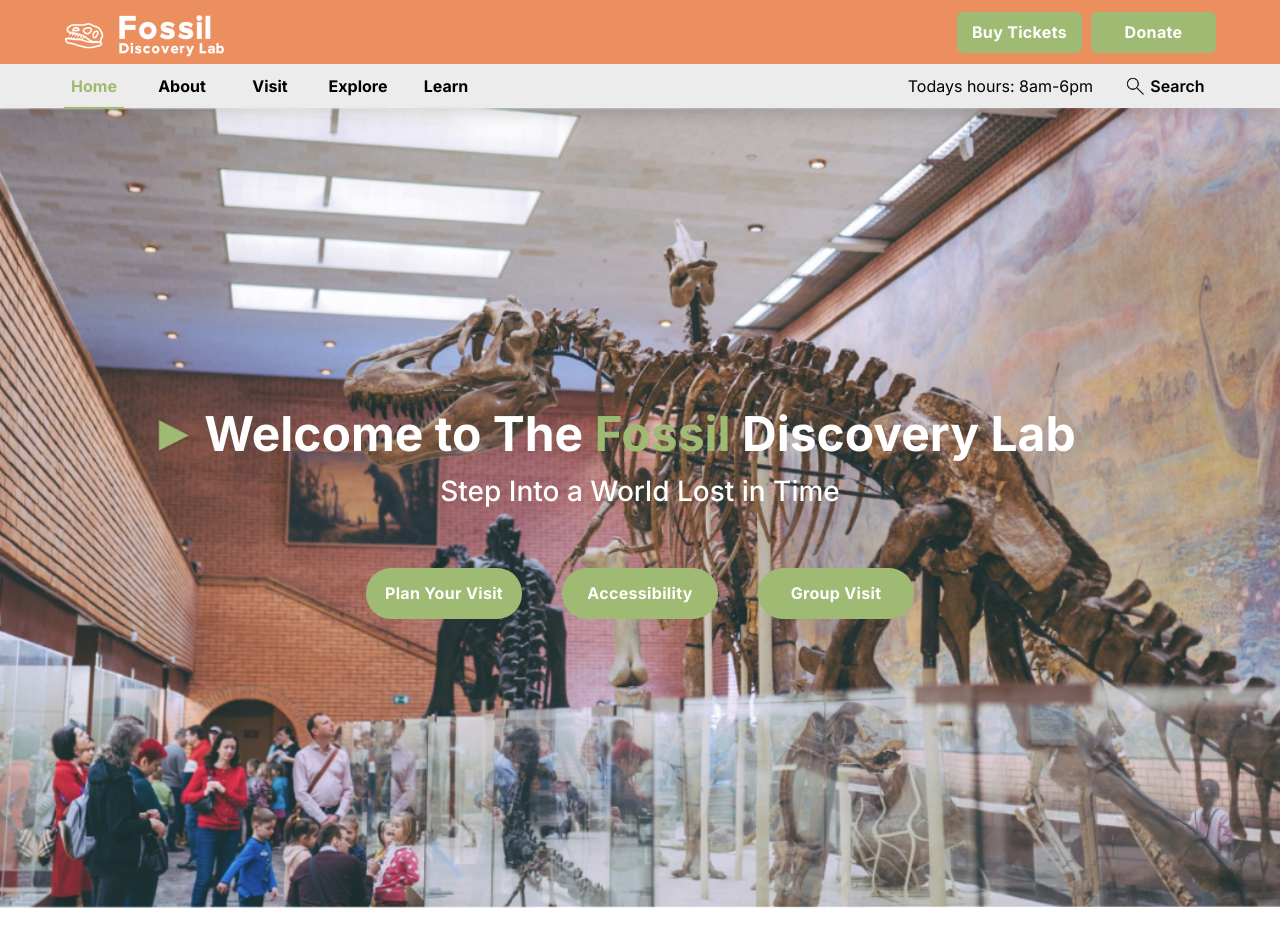
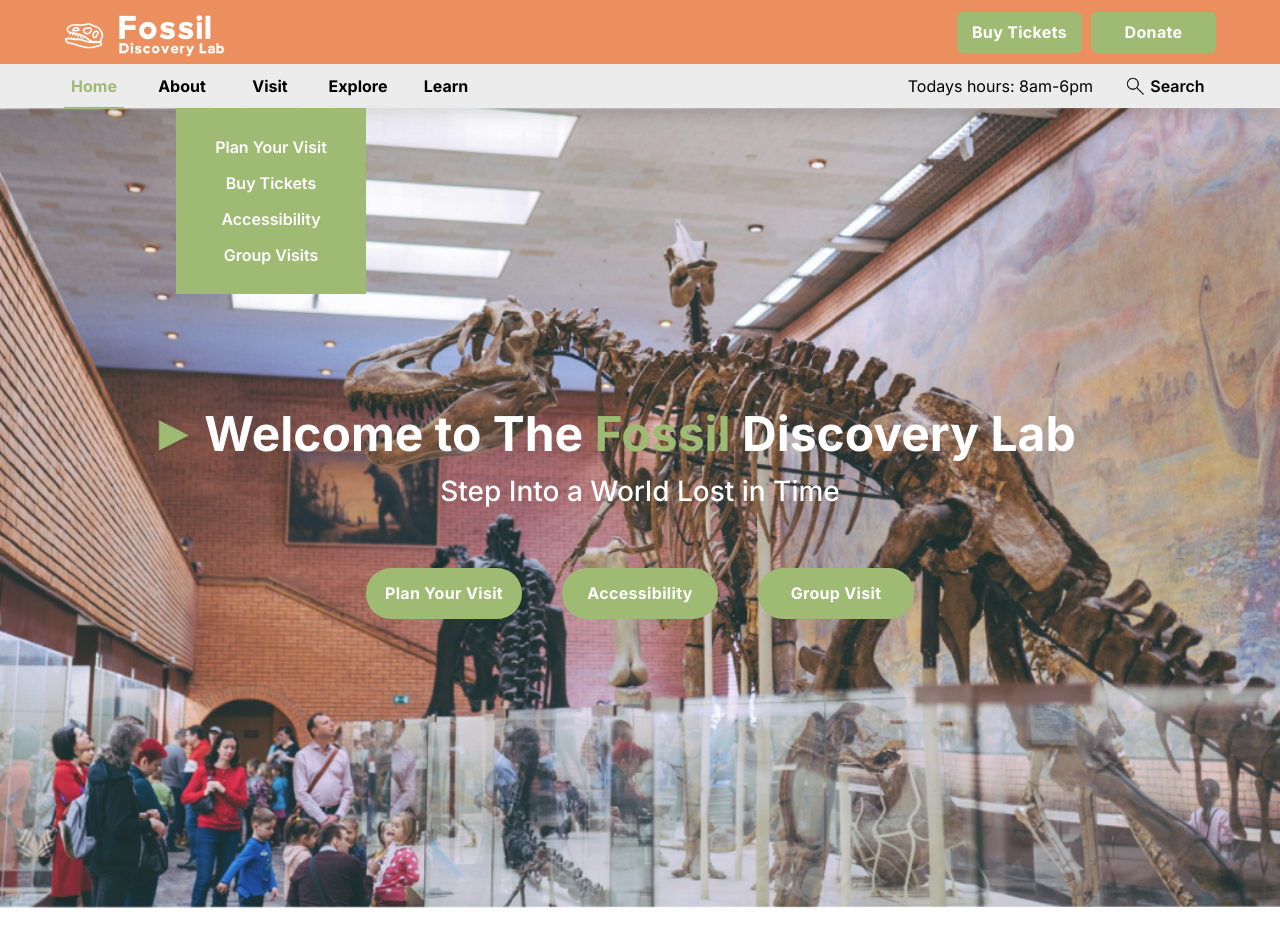
Before and after one commit to faoroj/FossilDiscoveryLab, a React (Vite) app in the folder FossilDiscoveryLab/: page / in a window 1280 px wide. Both pictures are taken after a click on the item "Visit". Shown: the top 946 px of the page. Built offline with nearby package versions, Linux system fonts and the light colour scheme.

Commit message:
Visit Dropdown Restored, nav fixes

```diff
--- a/FossilDiscoveryLab/src/components/nav/MobileMenu.jsx
+++ b/FossilDiscoveryLab/src/components/nav/MobileMenu.jsx
@@ -4,7 +4,7 @@ const MobileMenu = ({ isMobileMenuOpen, setIsMobileMenuOpen, navLinks, active, s
 
     return (
         isMobileMenuOpen && (
-            <div className="sm:hidden flex flex-col absolute top-[0px] left-0 bg-primary w-full h-screen z-100">
+            <div className="md:hidden flex flex-col absolute top-[0px] left-0 bg-primary w-full h-screen z-100">
 
               <div className='w-full flex items-center bg-flat h-[55px] px-12 py-4'>
                 <p className='flexCenter flex-1 font-inter font-normal text-[16px] xs:text-[21px]'>Todays hours: 8am-6pm</p>
--- a/FossilDiscoveryLab/src/components/nav/Navbar.jsx
+++ b/FossilDiscoveryLab/src/components/nav/Navbar.jsx
@@ -61,7 +61,7 @@ const Navbar = () => {
         {/*Bottom Section */}
         <div className='w-full bg-white'>
 
-          <div className='max-container padding-x h-[44px] flexBetween'>
+          <div className='relative max-container padding-x h-[44px] flexBetween'>
 
             {/*Nav Links */}
             <ul className="list-none md:flex hidden">
@@ -87,8 +87,23 @@ const Navbar = () => {
 
                 </li>
 
+
+
               ))}
             </ul>
+
+            {/* Visit Dropdown menu */}
+            {isDropdownOpen && (
+              <div className='absolute top-full left-44 w-[190px] h-[186px] px-[14px] md:flex hidden justify-center items-center flex-col bg-secondary z-50'>
+                {visitLinks.map((nav, index) => (
+                  <Link to={nav.path}>
+                  <h1 key={index} className={`text-semibold-16 text-flat hover:text-black cursor-pointer ${index === 0 ? "mt-[0px]" : "mt-[12px]"}`}>
+                    {nav.title}
+                  </h1>
+                  </Link>
+                ))}
+              </div>
+              )}
 
             {/* Hamburger Icon - Visible on Small Screens */}
             <button
@@ -99,14 +114,7 @@ const Navbar = () => {
 
             </button>
 
-            {/* Mobile Menu */}
-            <MobileMenu
-              isMobileMenuOpen={isMobileMenuOpen}
-              setIsMobileMenuOpen={setIsMobileMenuOpen}
-              navLinks={navLinks}
-              active={active}
-              setActive={setActive}
-            />
+
 
             <div className='flexCenter'>
               {/*Todays Hours */}
@@ -121,6 +129,16 @@ const Navbar = () => {
 
           </div>
 
+
+          {/* Mobile Menu */}
+          <MobileMenu
+          isMobileMenuOpen={isMobileMenuOpen}
+          setIsMobileMenuOpen={setIsMobileMenuOpen}
+          navLinks={navLinks}
+          active={active}
+          setActive={setActive}
+        />
+
         </div>
     </header>
   )
```
